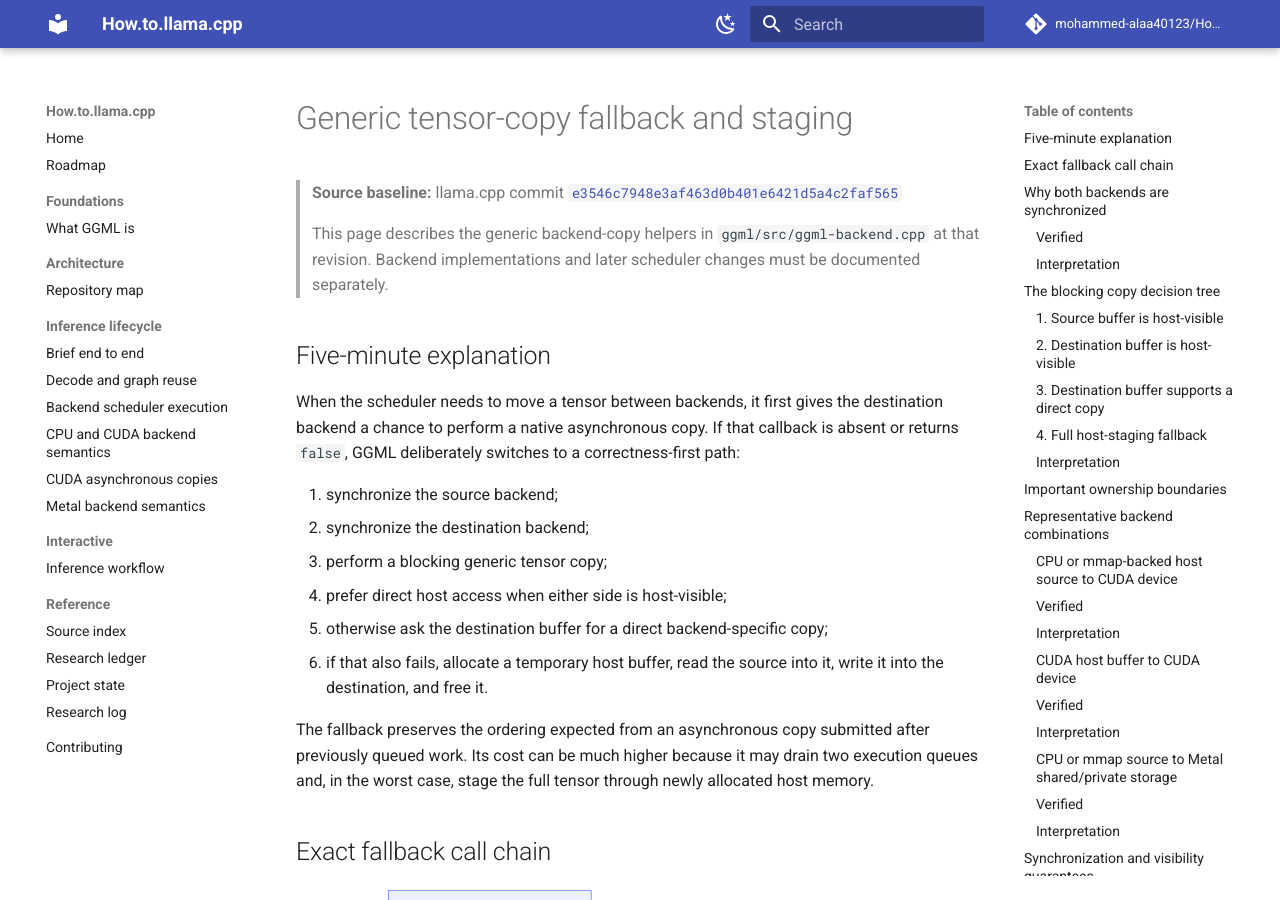
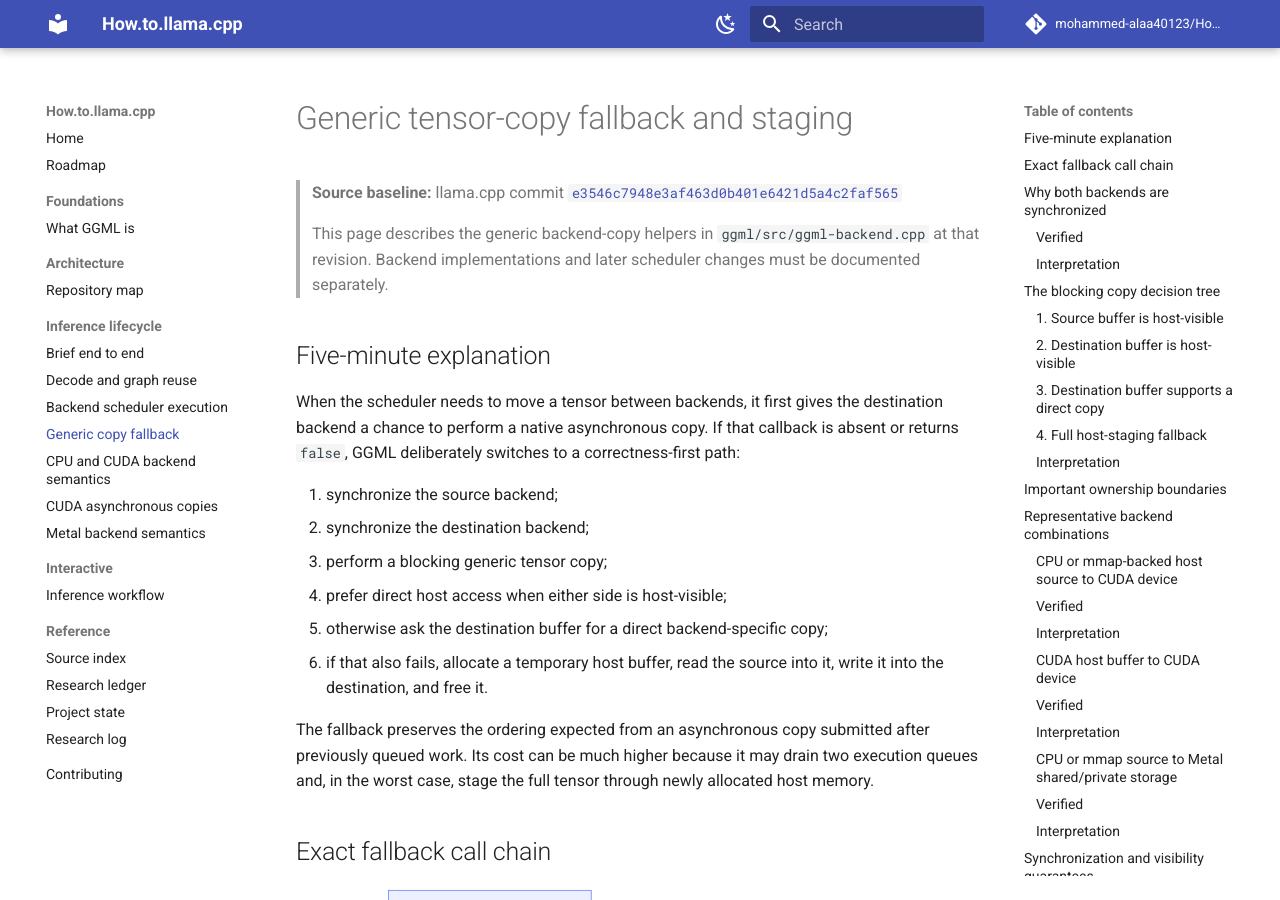
Before and after one commit to mohammed-alaa40123/How.to.llama.cpp, an MkDocs documentation site: the page built from docs/lifecycle/generic-copy-fallback.md, in a window 1280 px wide and 900 px high. Built offline with MkDocs 1.6.1 and Material for MkDocs 9.7.7, drawn with Linux system fonts in a browser that asks for light colours; comment, search, counter and statistics services are not loaded.

Commit message:
docs: add generic copy fallback to navigation

```diff
--- a/mkdocs.yml
+++ b/mkdocs.yml
@@ -74,6 +74,7 @@ nav:
       - Brief end to end: lifecycle/end-to-end.md
       - Decode and graph reuse: lifecycle/decode-graph-reuse.md
       - Backend scheduler execution: lifecycle/backend-scheduler-execution.md
+      - Generic copy fallback: lifecycle/generic-copy-fallback.md
       - CPU and CUDA backend semantics: lifecycle/cpu-cuda-backend-semantics.md
       - CUDA asynchronous copies: lifecycle/cuda-async-copy.md
       - Metal backend semantics: lifecycle/metal-backend-semantics.md
```
